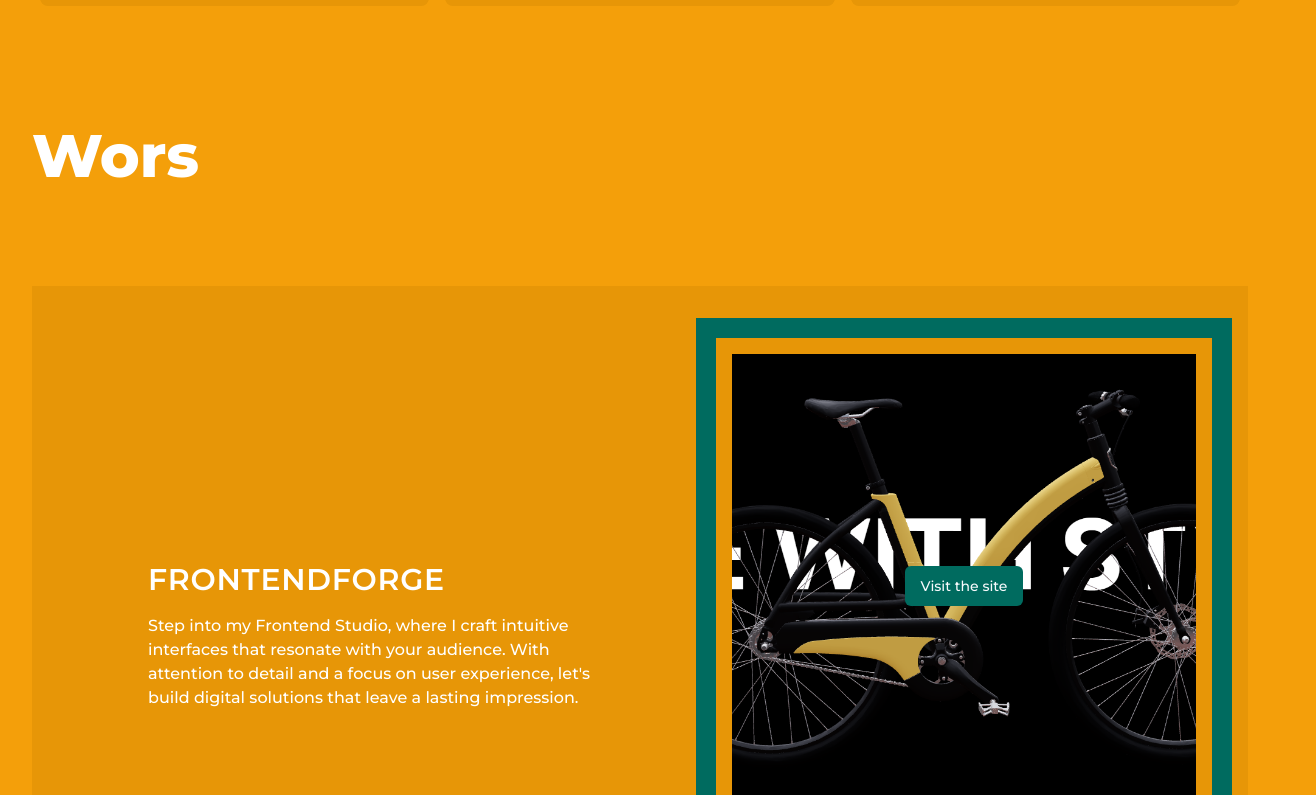
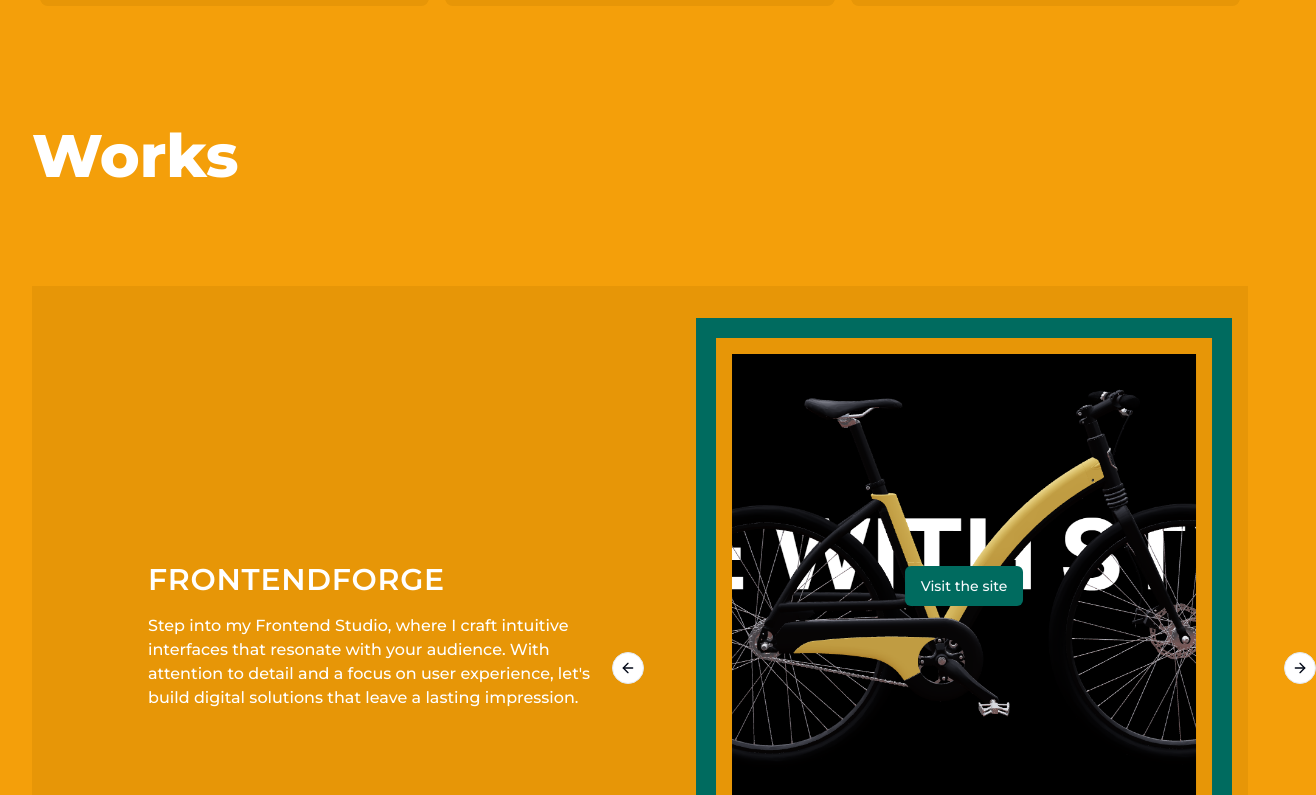
Before and after one commit to tookie92/josephikinda, a Next.js app: page / in a window 1280 px wide. Shown: the part 1585-2380 px from the top of the page, 1316 px wide, since content can reach past the window. Built offline with nearby package versions, Linux system fonts and the light colour scheme.

Commit message:
carousel

```diff
--- a/app/Components/autres/Portofolio.tsx
+++ b/app/Components/autres/Portofolio.tsx
@@ -17,8 +17,8 @@ const job = [
     title: "frontEndForge",
     description:"Step into my Frontend Studio, where I craft intuitive interfaces that resonate with your audience. With attention to detail and a focus on user experience, let's build digital solutions that leave a lasting impression.",
     items:[
-      {image:"/velotrum.png", link:"https://framerspring.vercel.app/"},
-      {image:"/framerspring.png", link:"https://velotrum-vercel.vercel.app/"}
+      {image:"/framerspring.png", link:"https://framerspring.vercel.app/"},
+      {image:"/velotrum.png", link:"https://velotrum-vercel.vercel.app/"}
     ]
   },
   {
@@ -56,7 +56,7 @@ function Portofolio() {
   return (
     <section id="realisation" className=' snap-x scroll-mt-9 lg:scroll-mt-32 py-9  lg:container flex flex-col  items-center lg:items-start w-full'>
         <h1 className='text-2xl lg:text-6xl mb-14  text-white font-extrabold'>
-           Wors
+           Works
         </h1>
         {job.map((item,idx)=>(
           <div className='flex flex-col' key={idx}>
--- a/app/Components/autres/Unique.tsx
+++ b/app/Components/autres/Unique.tsx
@@ -1,7 +1,7 @@
 import { Card } from '@/components/aceternity/Carte'
 import { CardContent } from '@/components/ui/card'
 import  Autoplay from 'embla-carousel-autoplay'
-import { Carousel, CarouselContent, CarouselItem } from '@/components/ui/carousel'
+import { Carousel, CarouselContent, CarouselItem, CarouselNext, CarouselPrevious } from '@/components/ui/carousel'
 import React, { useRef } from 'react'
 import { Button } from '@/components/ui/button'
 import Link from 'next/link'
@@ -21,7 +21,7 @@ interface UniqueProps{
 
 function Unique({title, description, id, items}: UniqueProps) {
     const plugin = useRef(
-        Autoplay({ delay: 7000, stopOnInteraction: true })
+        Autoplay({ delay: 5000, stopOnInteraction: true })
       )
 
   return (
@@ -37,13 +37,14 @@ function Unique({title, description, id, items}: UniqueProps) {
                 }}
                 plugins={[plugin.current]}
 
+
             >
-                <CarouselContent className=''>
+                <CarouselContent className='-ml-2 md:-ml-4'>
                 {items && items.map((item, index) => (
-                    <CarouselItem className='flex flex-col gap-y-4 h-full w-full' key={index}>
+                    <CarouselItem className='flex  flex-col gap-y-4 h-full w-full' key={index}>
                     <div className=" bg-monvert  p-3 lg:p-5 h-full">
                         <Card className=' h-full w-full rounded-none p-0 '>
-                        <CardContent className="flex flex-col gap-y-4 relative aspect-square items-center  justify-center p-6 lg:p-0">
+                        <CardContent className=" pl-2 md:pl-4 flex flex-col gap-y-4 relative aspect-square items-center  justify-center p-6 lg:p-0">
 
                              {(title === "frontEndForge")?
                              <>
@@ -54,7 +55,7 @@ function Unique({title, description, id, items}: UniqueProps) {
                                 alt={item.link}
 
                                 />
-                             <Link target='_blank' className='absolute z-10' href={item.link}>
+                             <Link  className='absolute z-10' href={item.link}>
                                 <Button>Visit the site</Button>
                              </Link>
 
@@ -72,7 +73,7 @@ function Unique({title, description, id, items}: UniqueProps) {
                                     alt={item.link}
 
                                     />
-                                <Link target='_blank' className='absolute z-10' href={item.link}>
+                                <Link  className='absolute z-10' href={item.link}>
                                     <Button>watch the animation</Button>
                                 </Link>
                                 </>
@@ -90,7 +91,8 @@ function Unique({title, description, id, items}: UniqueProps) {
                 ))}
                 </CarouselContent>
 
-                <br />
+                <CarouselPrevious />
+  <CarouselNext />
 
             </Carousel>
             </div>
```
